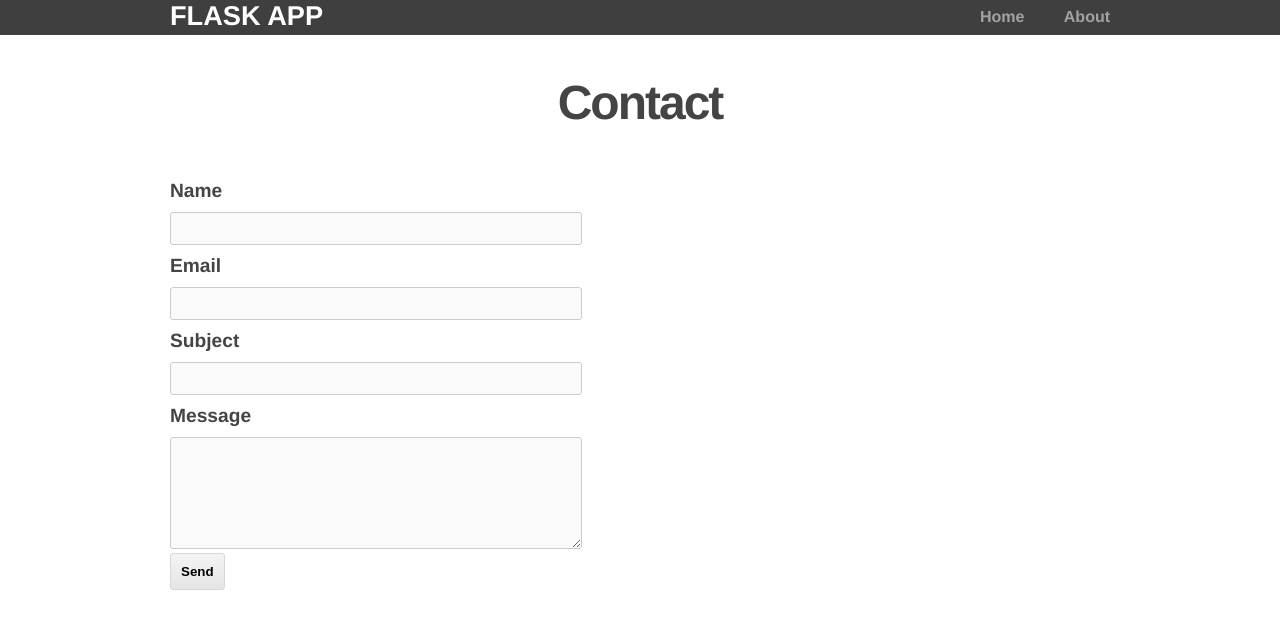
After one commit to newbiemasih/Flask-Course, a Flask app: page /contact in a window 1280 px wide. The commit adds this page. Shown: the top 629 px of the page. Run offline with Flask 2, Linux system fonts and the light colour scheme; parts of the project's set-up code (start-up, migrations or seed data) failed here and were passed over.

Commit message:
update and add form contact

```diff
--- /dev/null
+++ b/app/forms.py
@@ -0,0 +1,8 @@
+from flask.ext.wtf import Form, TextField, TextAreaField, SubmitField, validators, ValidationError
+
+class ContactForm(Form):
+	name = TextField("Name", [validators.Required()])
+	email = TextField("Email", [validators.Required(), validators.Email()])
+	subject = TextField("Subject", [validators.Required()])
+	message = TextAreaField("Message", [validators.Required()])
+	submit = SubmitField("Send")
--- a/app/routes.py
+++ b/app/routes.py
@@ -1,6 +1,9 @@
-from flask import Flask, render_template
+from flask import Flask, render_template, request, flash
+from forms import ContactForm
 
 app = Flask(__name__)
+
+app.secret_key='development key'
 
 @app.route('/')
 def home():
@@ -9,5 +12,20 @@ def home():
 @app.route('/about')
 def about():
 	return render_template('about.html')
+
+@app.route('/contact', methods=['GET', 'POST'])
+def contact():
+	form = ContactForm()
+
+	if request.method == 'POST':
+		if form.validate() == False:
+			flash('All fields are required.')
+			return render_template('contact.html', form=form)
+		else:
+			return 'Form posted'
+
+	elif request.method == 'GET':
+		return render_template('contact.html', form=form)
+
 if __name__ == '__main__':
 	app.run(debug=True)
--- a/app/static/css/main.css
+++ b/app/static/css/main.css
@@ -77,3 +77,74 @@ h3 {
 	color: #999;
 	text-decoration: none;
 }
+
+/*Contact Form*/
+form label {
+	font-size: 1.2em;
+	font-weight: bold;
+	display: block;
+	padding: 10px 0;
+}
+
+form input#name,
+form input#email,
+form input#subject {
+	width: 400px;
+	background-color: #fafafa;
+	-webkit-border-radius: 3px;
+	-moz-border-radius: 3px;
+	border-radius: 3px;
+	border: 1px solid #cccccc;
+	padding: 5px;
+	font-size: 1.1em;
+}
+
+form textarea#message {
+	width: 400px;
+	height: 100px;
+	background-color: #fafafa;
+	-webkit-border-radius: 3px;
+	-moz-border-radius: 3px;
+	border-radius: 3px;
+	border: 1px solid #cccccc;
+	padding: 5px;
+	font-size: 1.1em;
+}
+
+form input#submit {
+	display: block;
+	-webkit-border-radius: 3px;
+	-moz-border-radius: 3px;
+	border-radius: 3px;
+	border: 1px solid #d8d8d8;
+	padding: 10px;
+	font-weight: bold;
+	text-align: center;
+	color: #000000;
+	background-color: #f4f4f4;
+  	background-image: -webkit-gradient(linear, left top, left bottom, color-stop(0%, #f4f4f4), color-stop(100%, #e5e5e5));
+ 	background-image: -webkit-linear-gradient(top, #f4f4f4, #e5e5e5);
+ 	background-image: -moz-linear-gradient(top, #f4f4f4, #e5e5e5);
+  	background-image: -ms-linear-gradient(top, #f4f4f4, #e5e5e5);
+  	background-image: -o-linear-gradient(top, #f4f4f4, #e5e5e5);
+  	background-image: linear-gradient(top, #f4f4f4, #e5e5e5);filter:progid:DXImageTransform.Microsoft.gradient(GradientType=0,startColorstr=#f4f4f4, endColorstr=#e5e5e5);
+}
+
+form input#submit:hover{
+	cursor: pointer;
+	border:1px solid #c1c1c1;
+	background-color: #dbdbdb;
+	background-image: -webkit-gradient(linear, left top, left bottom, color-stop(0%,#dbdbdb), color-stop(100%, #cccccc));
+	background-image: -webkit-linear-gradient(top, #dbdbdb, #cccccc);
+	background-image: -moz-linear-gradient(top, #dbdbdb, #cccccc);
+	background-image: -ms-linear-gradient(top, #dbdbdb, #cccccc);
+	background-image: -o-linear-gradient(top, #dbdbdb, #cccccc);
+	background-image: linear-gradient(top, #dbdbdb, #cccccc);filter:progid:DXImageTransform.Microsoft.gradient(GradientType=0,startColorstr=#dbdbdb, endColorstr=#cccccc);
+}
+
+/*Message Error Flashing*/
+.flash {
+	background-color: #FBB0B0;
+	padding: 10px;
+	width: 400px;
+}
--- /dev/null
+++ b/app/templates/contact.html
@@ -0,0 +1,26 @@
+{% extends "layout.html" %}
+
+{% block content %}
+	<h2>Contact</h2>
+
+	{% for message in get_flashed_message %}
+		<div class="flash">{{ message }}</div>
+	{% endfor %}
+	<form action="{{ url_for('contact') }}" method=post>
+		{{ form.hidden_tag() }}
+
+		{{ form.name.label }}
+		{{ form.name }}
+
+		{{ form.email.label }}
+		{{ form.email }}
+
+		{{ form.subject.label }}
+		{{ form.subject }}
+
+		{{ form.message.label }}
+		{{ form.message }}
+
+		{{ form.submit }}
+	</form>
+{% endblock %}
```
Also changed, not shown: 1 other file.
